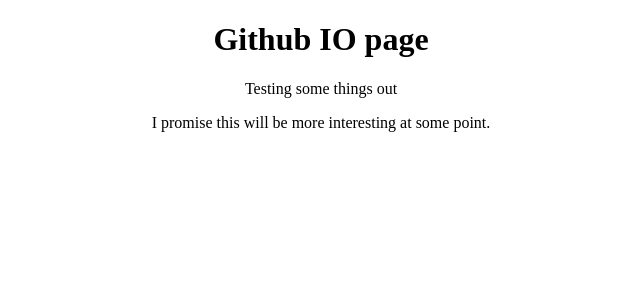
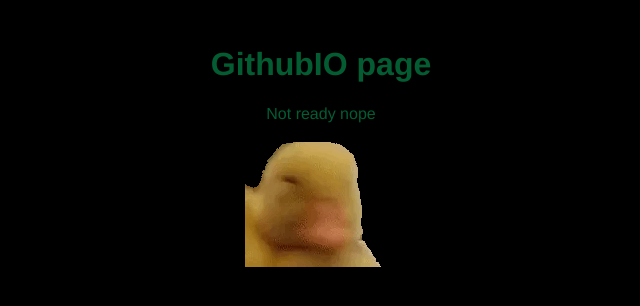
Before and after one commit to michaelLukasik/michaelLukasik.github.io, a plain HTML site: page index.html in a window 1280 px wide. Shown: the whole page, without its empty margins (319-959 px from the left). Drawn offline with Linux system fonts and the light colour scheme.

Commit message:
Ok last update for a while

```diff
--- a/index.html
+++ b/index.html
@@ -1,15 +1,16 @@
 <!DOCTYPE html>
 <html>
+<html lang = "en">
 <head>
-<style>
-    h1 {text-align: center;}
-    p {text-align: center;}
-</style>
+
+<title> Michael Lukasik </title>
+<link rel="stylesheet" href="stylesheet.css">
+
 </head>
 
 <body>
-    <h1> Github IO page </h1>
-    <p> Testing some things out </p>
-    <p> I promise this will be more interesting at some point. </p>
+        <h1> GithubIO page </h1>
+        <p> Not ready nope </p>
+        <img src="assets/NotReady.gif" title = "bottom text">
 </body>
 </html>
--- /dev/null
+++ b/stylesheet.css
@@ -0,0 +1,23 @@
+body {
+
+    font-family: Helvetica;
+
+    background-color: black;
+
+    color: rgb(4, 92, 51);
+
+    text-align: center;
+  }
+
+
+
+  h1 {
+
+    font-family: Helvetica;
+
+    color: rgb(4, 92, 51);
+
+    text-align: center;
+    padding-top: 25px;
+
+  }
```
Also changed, not shown: assets/NotReady.gif (added).
